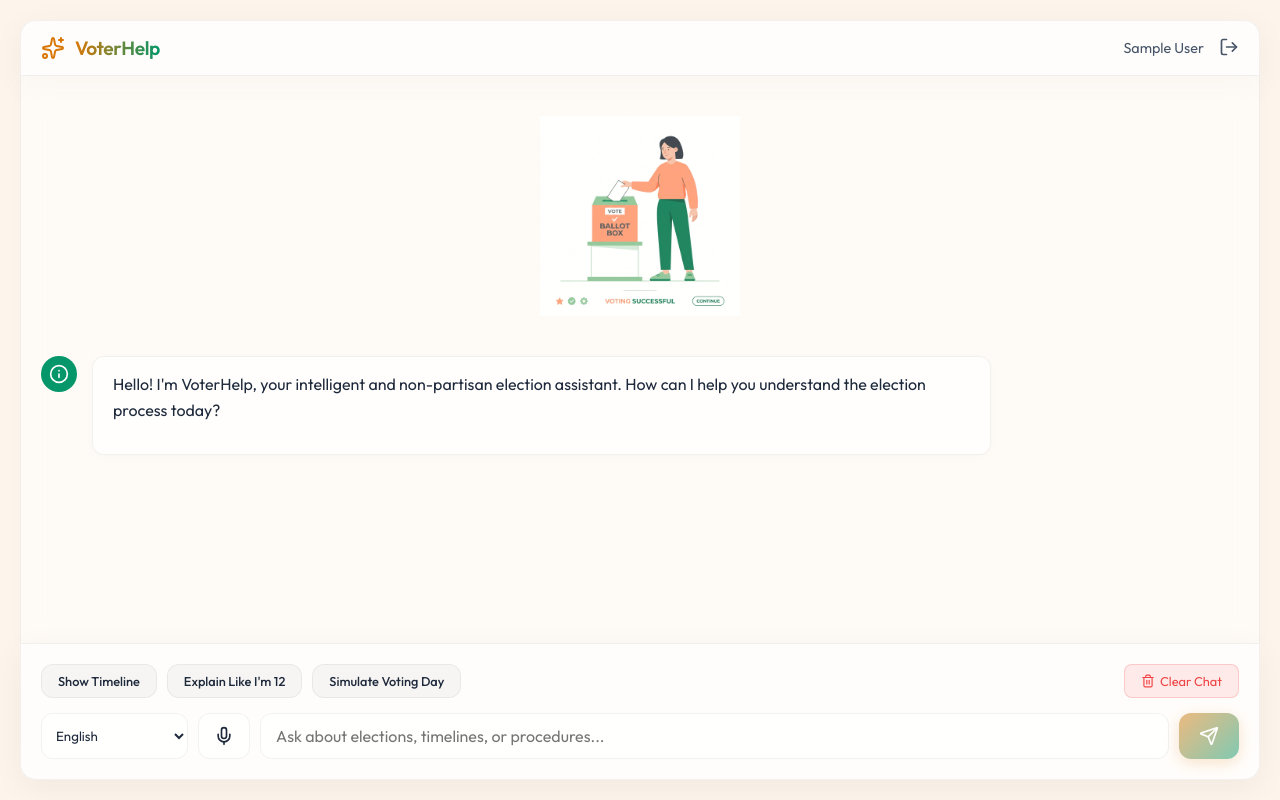
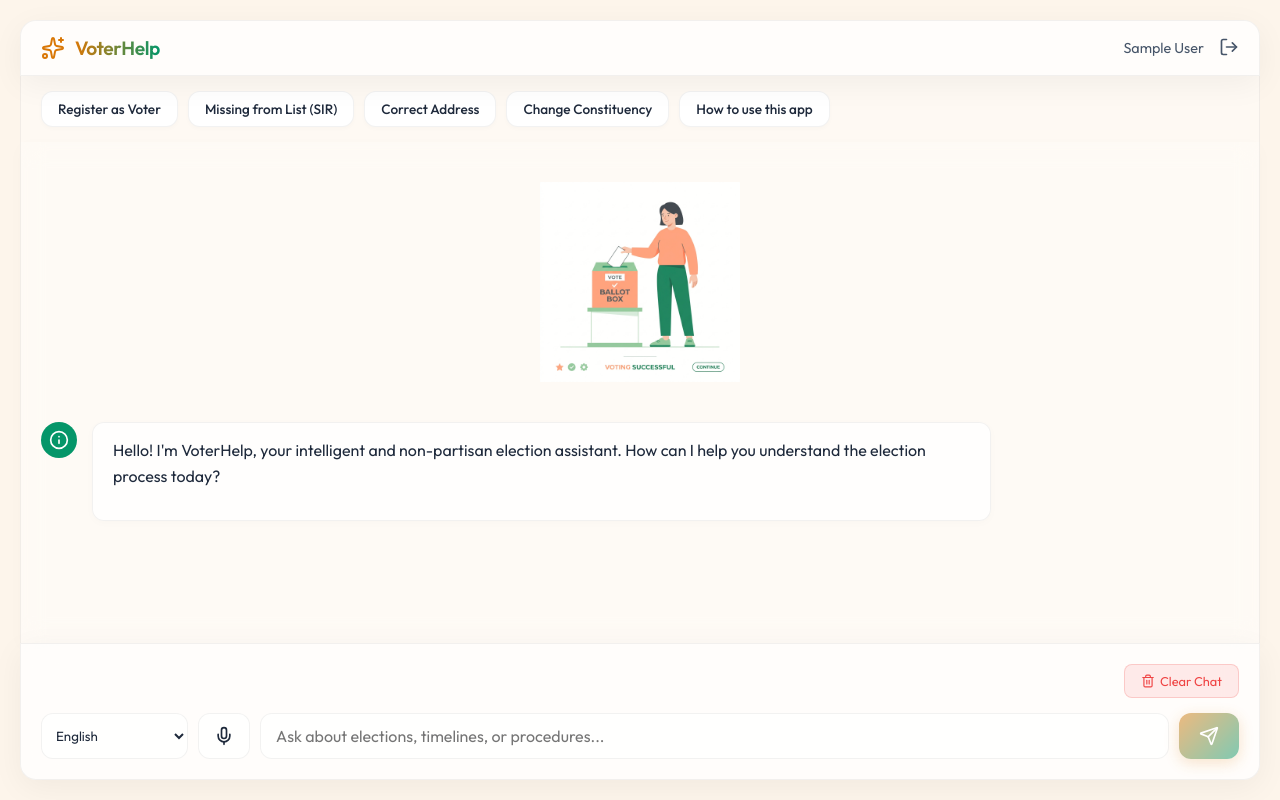
Before and after one commit to pk-isri-design/VoterChat, a React app in the folder frontend/: page / in a window 1280 px wide. Built offline with nearby package versions, Linux system fonts and the light colour scheme; no server answers; sample sign-in values are in the browser's storage; the HTML template or start-up script is replaced by a standard one.

Commit message:
Update quick action tabs to show static local responses instantly without API calls

```diff
--- a/frontend/src/components/ChatInterface.jsx
+++ b/frontend/src/components/ChatInterface.jsx
@@ -111,6 +111,39 @@ export default function ChatInterface({ user }) {
     ]);
   };
 
+  const tabs = [
+    {
+      label: "Register as Voter",
+      response: `**How to Register as a Voter in India:**\n\n1. **Eligibility:** You must be an Indian citizen, 18 years or older as of January 1st of the revision year, and an ordinary resident of the polling area.\n2. **Application:** Fill out **Form 6**.\n3. **How to Apply:**\n   - **Online:** Visit the NVSP portal (nvsp.in) or use the Voter Helpline App (VHA).\n   - **Offline:** Submit Form 6 to your local Electoral Registration Officer (ERO), Assistant ERO, or Booth Level Officer (BLO).`
+    },
+    {
+      label: "Missing from List (SIR)",
+      response: `**How to re-include your name if removed (SIR - Shifted, Identified dead, Missing):**\n\nIf your name was deleted by mistake, you must re-apply for inclusion. Please fill out **Form 6** and submit it to your Electoral Registration Officer (ERO) or Booth Level Officer (BLO) to get enrolled again. It is your statutory right to be on the voter list if you are eligible.`
+    },
+    {
+      label: "Correct Address",
+      response: `**How to correct your address on your Voter ID (EPIC):**\n\nIf your Voter ID has the wrong address, or any other error, you must submit an application using **Form 8** for rectification. The Electoral Registration Officer will issue a new EPIC with the same number after making the necessary corrections.`
+    },
+    {
+      label: "Change Constituency",
+      response: `**How to change your constituency after shifting residence:**\n\n- If you shifted residence **within the same constituency**, fill out **Form 8A**.\n- If you shifted to a **new constituency entirely**, you must fill out **Form 6** and submit it to the ERO of your *new* area of residence to ensure you are enrolled there.`
+    },
+    {
+      label: "How to use this app",
+      response: `**Welcome to VoterHelp! Here is how to use this app:**\n\n1. **Ask Questions:** Type any question about the election process in the text box below (e.g., "What is the Model Code of Conduct?").\n2. **Voice Input:** Click the microphone icon to speak your question instead of typing. You can select your preferred language from the dropdown.\n3. **Quick Guides:** Click any of the tabs above to instantly view static guides on common procedures.`
+    },
+  ];
+
+  const handleStaticTabClick = (tab) => {
+    // Instantly append the user's implicit question and the static response
+    setMessages(prev => [
+      ...prev,
+      { role: 'user', parts: [{ text: tab.label }] },
+      { role: 'model', parts: [{ text: tab.response }] }
+    ]);
+    scrollToBottom();
+  };
+
   return (
     <div style={{ display: 'flex', flexDirection: 'column', height: '100vh' }}>
       {/* Header */}
@@ -126,6 +159,37 @@ export default function ChatInterface({ user }) {
           </button>
         </div>
       </header>
+
+      {/* Static Tabs */}
+      <div style={{
+        display: 'flex',
+        gap: '10px',
+        padding: '15px 20px',
+        margin: '0 20px',
+        overflowX: 'auto',
+        background: 'rgba(255, 255, 255, 0.4)',
+        borderLeft: '1px solid var(--glass-border)',
+        borderRight: '1px solid var(--glass-border)',
+        scrollbarWidth: 'none', // Firefox
+        msOverflowStyle: 'none' // IE/Edge
+      }} className="hide-scrollbar">
+        {tabs.map((tab, index) => (
+          <button
+            key={index}
+            className="btn-secondary"
+            onClick={() => handleStaticTabClick(tab)}
+            style={{
+              whiteSpace: 'nowrap',
+              fontSize: '0.85rem',
+              background: 'white',
+              boxShadow: '0 2px 5px rgba(0,0,0,0.02)',
+              border: '1px solid rgba(0,0,0,0.05)'
+            }}
+          >
+            {tab.label}
+          </button>
+        ))}
+      </div>
 
       {/* Chat Area */}
       <div className="glass-panel" style={{ flex: 1, margin: '0 20px', borderRadius: '0', borderTop: 'none', borderBottom: 'none', overflowY: 'auto', padding: '20px', display: 'flex', flexDirection: 'column', gap: '20px' }}>
@@ -168,12 +232,7 @@ export default function ChatInterface({ user }) {
 
       {/* Input Area */}
       <footer className="glass" style={{ padding: '20px', margin: '0 20px 20px 20px', borderRadius: '0 0 16px 16px', display: 'flex', flexDirection: 'column', gap: '15px' }}>
-        <div style={{ display: 'flex', gap: '10px', flexWrap: 'wrap', justifyContent: 'space-between' }}>
-          <div style={{ display: 'flex', gap: '10px', flexWrap: 'wrap' }}>
-            <button className="btn-secondary" onClick={() => handleQuickAction('timeline')} style={{ fontSize: '0.8rem' }}>Show Timeline</button>
-            <button className="btn-secondary" onClick={() => handleQuickAction('explain12')} style={{ fontSize: '0.8rem' }}>Explain Like I'm 12</button>
-            <button className="btn-secondary" onClick={() => handleQuickAction('simulate')} style={{ fontSize: '0.8rem' }}>Simulate Voting Day</button>
-          </div>
+        <div style={{ display: 'flex', justifyContent: 'flex-end' }}>
           <button
             onClick={clearChat}
             style={{
```
